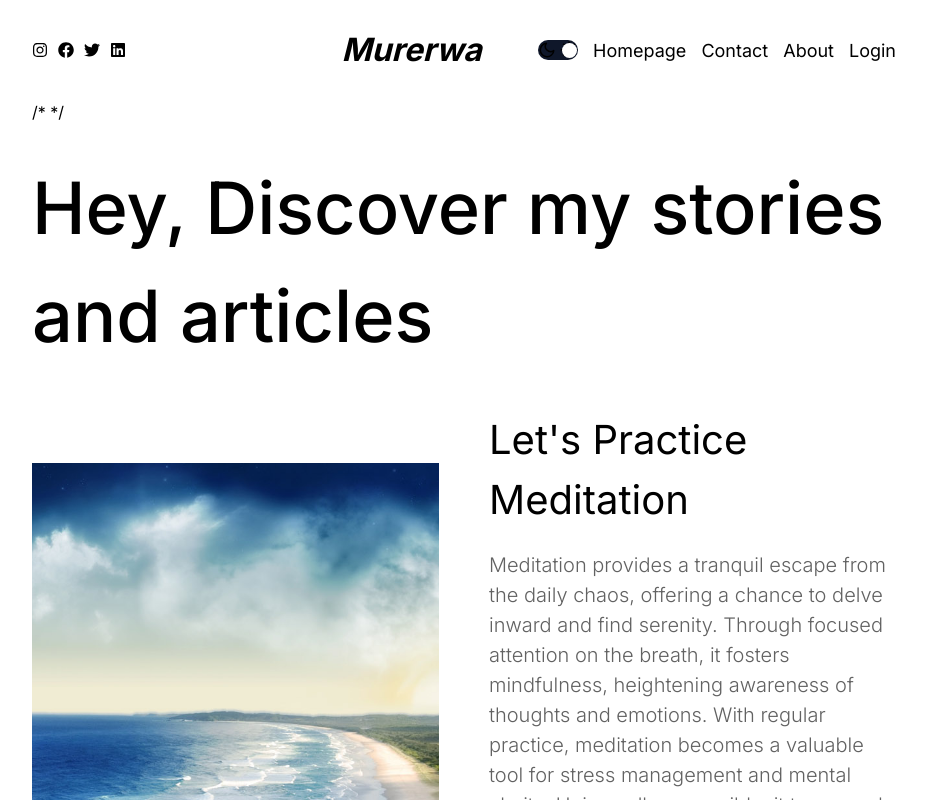
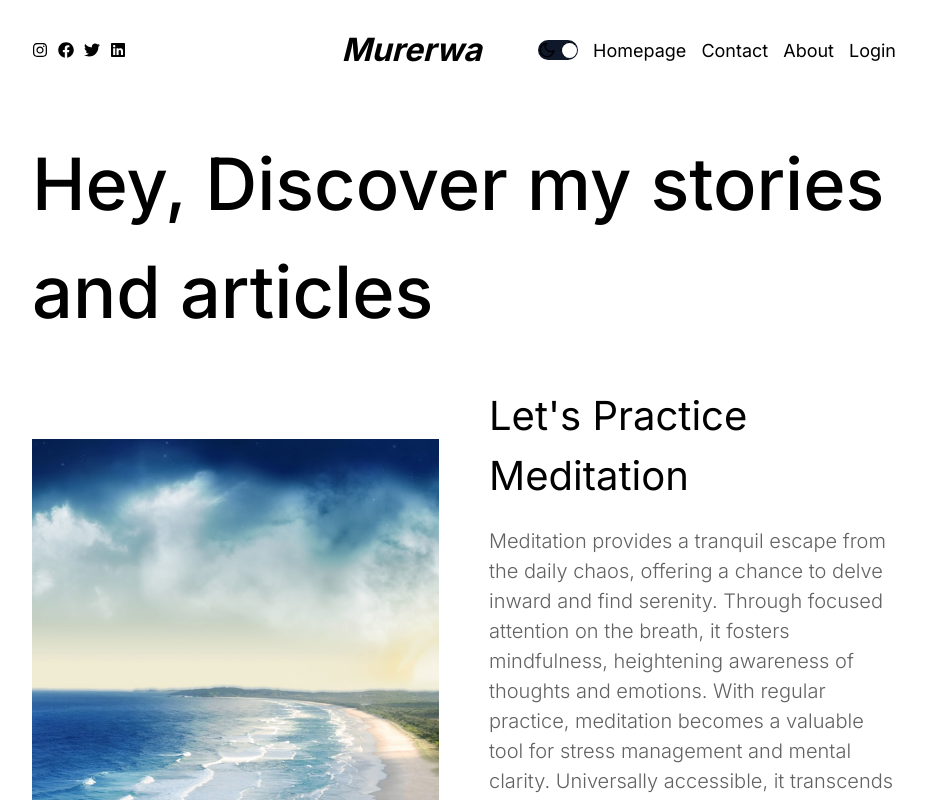
Before and after one commit to DavisKiprotich/Blog_Website, a Next.js app: page / in a window 1280 px wide. Shown: the top 800 px of the page, without its empty margins (176-1102 px from the left). Built offline with nearby package versions, Linux system fonts and the light colour scheme; no server answers; the database is empty.

Commit message:
styling the home page

```diff
--- a/src/app/globals.css
+++ b/src/app/globals.css
@@ -44,9 +44,9 @@ a {
 
 .container{
   min-height: 100vh;
-  /* min-width: 100vw; */
-  /* margin: 0; */
-  /* padding: 0; */
+  min-width: 100vw;
+  margin: 0;
+  padding: 0;
   background-color: var(--bg);
   color: var(--textColor);
 }
--- a/src/app/page.js
+++ b/src/app/page.js
@@ -9,11 +9,11 @@ export default function Home({ searchParams }) {
   const page = parseInt(searchParams.page) || 1;
   return (
     <div className={styles.container}>
-     /* <Head>
+      <Head>
         <p>
           Create Our Blog Website Using NextJs and TailwindCSS
         </p>
-      </Head> */
+      </Head>
       <Featured />
       <Categories />
       <div className={styles.content}>
```
